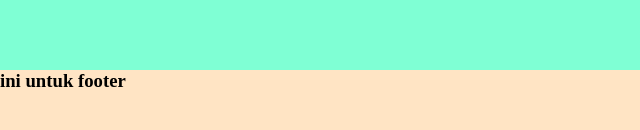
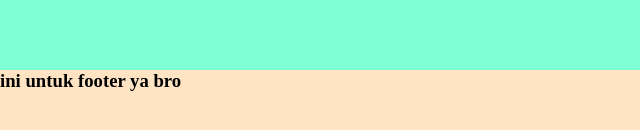
Before and after one commit to HaykalRadiandra/web-desain, a plain HTML site: page index.html in a window 1280 px wide. Shown: the part 674-804 px from the top of the page, 0-640 px from the left. Drawn offline with Linux system fonts and the light colour scheme.

Commit message:
#1 - feat - add text on index.html

```diff
--- a/index.html
+++ b/index.html
@@ -37,7 +37,7 @@
         <h2>ini adalah main untuk content</h2>
     </main>
     <footer>
-        <h3>ini untuk footer</h3>
+        <h3>ini untuk footer ya bro</h3>
     </footer>
 </body>
 </html>
```
